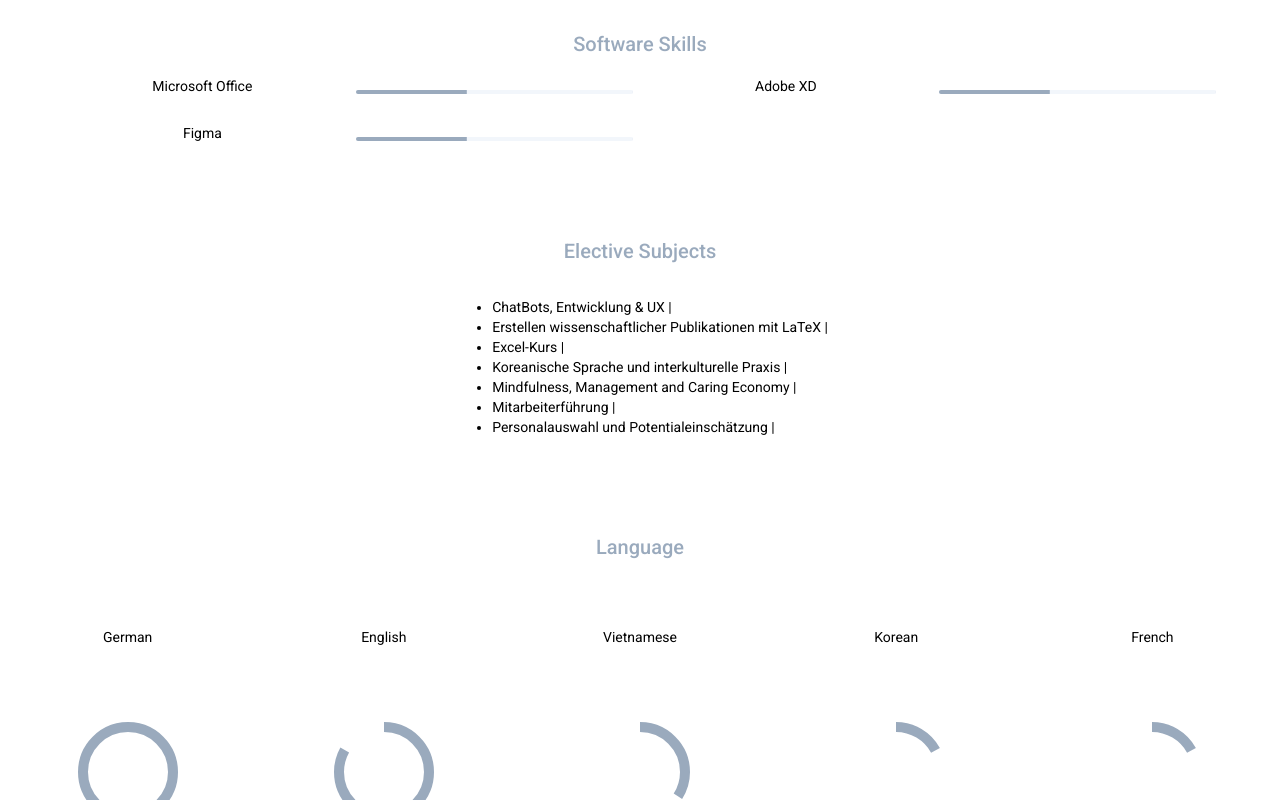
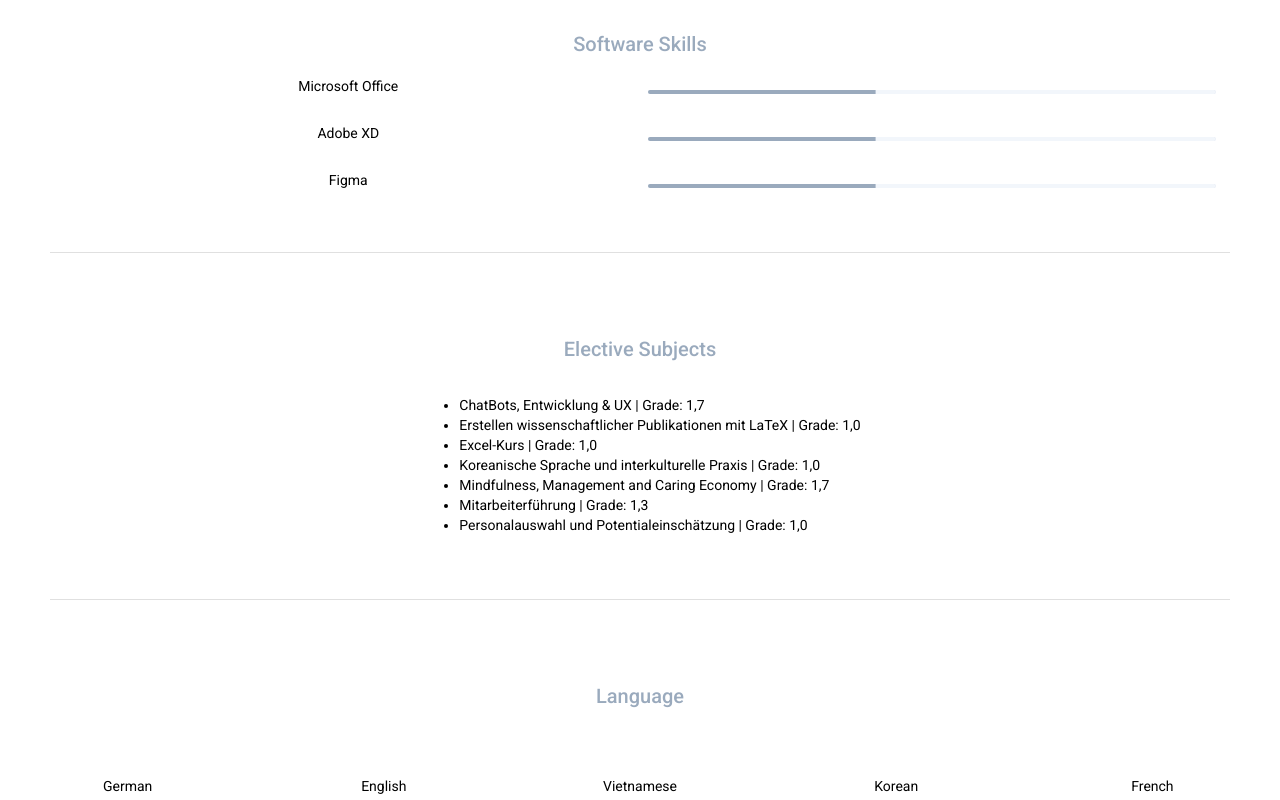
Before and after one commit to minhnpham98/my-website, an Angular app: page /skills in a window 1280 px wide. Shown: the part 545-1345 px from the top of the page. Built offline with nearby package versions, Linux system fonts and the light colour scheme.

Commit message:
Changed design of skills

```diff
--- a/src/app/about-me/about-me.component.html
+++ b/src/app/about-me/about-me.component.html
@@ -1,8 +1,10 @@
-<h1>I'm a software developer based in Karlsruhe</h1>
+<div fxLayoutAlign="center">
+    <h1>I'm a software developer based in Karlsruhe</h1>
 
-<button mat-flat-button class="button">Download CV
-    <mat-icon>download</mat-icon>
-</button>
+    <button mat-flat-button class="button">Download CV
+        <mat-icon>download</mat-icon>
+    </button>
+</div>
 
 <mat-divider class="divider"></mat-divider>
 
--- a/src/app/skills/skills.component.css
+++ b/src/app/skills/skills.component.css
@@ -1,6 +1,10 @@
 .title {
     margin-top: 5rem;
     color: #9AAABD
+}
+
+mat-divider {
+    margin: 50px;
 }
 
 ::ng-deep .mat-progress-bar-fill::after {
--- a/src/app/skills/skills.component.html
+++ b/src/app/skills/skills.component.html
@@ -64,7 +64,7 @@
             <h2>Software Skills</h2>
         </div>
         <div>
-            <mat-grid-list class="grid" cols="4" rowHeight="2rem" gutterSize="15px">
+            <mat-grid-list class="grid" cols="2" rowHeight="2rem" gutterSize="15px">
                 <mat-grid-tile>
                     <p>Microsoft Office</p>
                 </mat-grid-tile>
@@ -87,22 +87,26 @@
         </div>
     </div>
 
+    <mat-divider></mat-divider>
+
     <div>
         <div class="title" fxLayoutAlign="center">
             <h2>Elective Subjects</h2>
         </div>
         <div fxLayoutAlign="center">
             <ul>
-                <li>ChatBots, Entwicklung & UX |</li>
-                <li>Erstellen wissenschaftlicher Publikationen mit LaTeX | </li>
-                <li>Excel-Kurs | </li>
-                <li>Koreanische Sprache und interkulturelle Praxis | </li>
-                <li>Mindfulness, Management and Caring Economy | </li>
-                <li>Mitarbeiterführung | </li>
-                <li>Personalauswahl und Potentialeinschätzung | </li>
+                <li>ChatBots, Entwicklung & UX | Grade: 1,7</li>
+                <li>Erstellen wissenschaftlicher Publikationen mit LaTeX | Grade: 1,0</li>
+                <li>Excel-Kurs | Grade: 1,0</li>
+                <li>Koreanische Sprache und interkulturelle Praxis | Grade: 1,0</li>
+                <li>Mindfulness, Management and Caring Economy | Grade: 1,7</li>
+                <li>Mitarbeiterführung | Grade: 1,3</li>
+                <li>Personalauswahl und Potentialeinschätzung | Grade: 1,0</li>
             </ul>
         </div>
     </div>
+
+    <mat-divider></mat-divider>
 
     <div>
         <div class="title" fxLayoutAlign="center">
```
